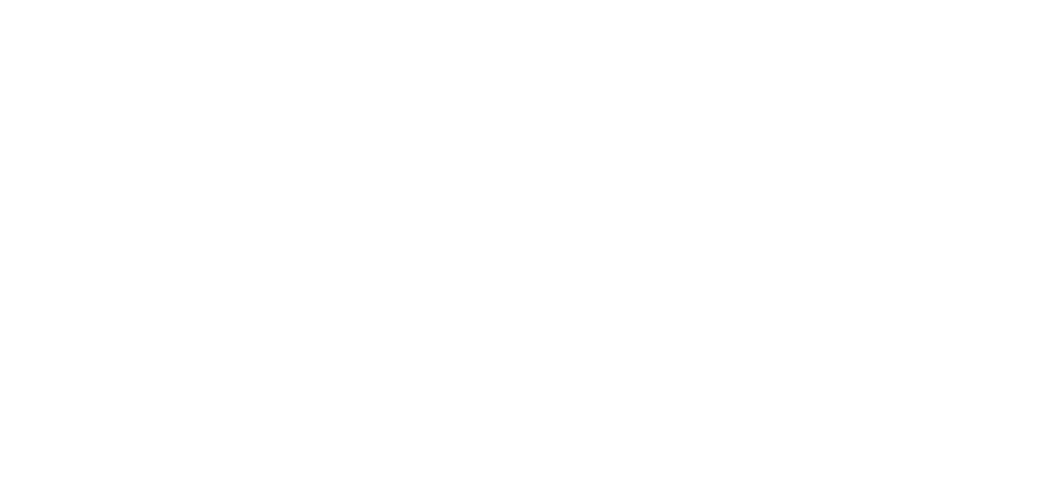
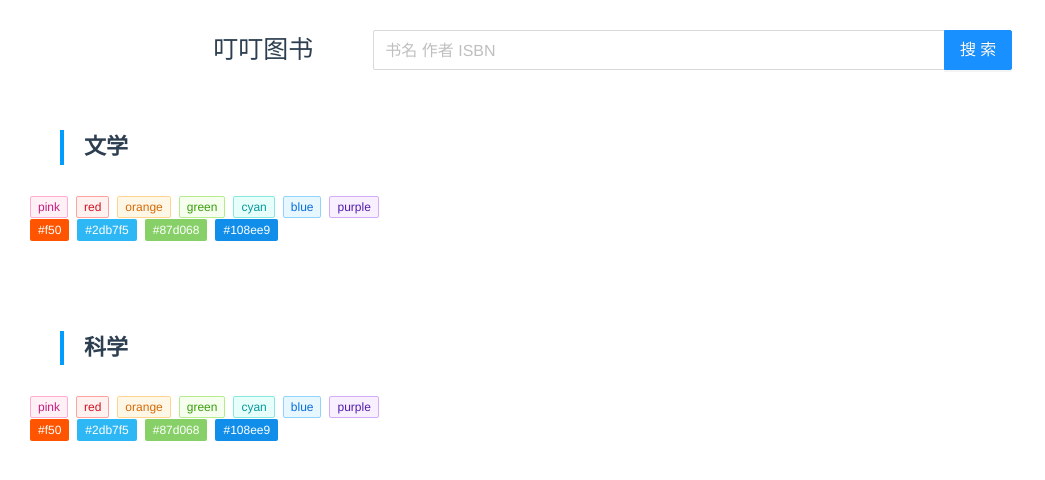
Before and after one commit to tomato-wu/software-engineering-practice, a Vue app: page /#/tagsPage in a window 1280 px wide. Before the commit this address had no page. Shown: the top 480 px of the page, without its empty margins (0-1045 px from the left). Built offline with nearby package versions, Linux system fonts and the light colour scheme.

Commit message:
feat:新增标签页面

```diff
--- a/src/App.vue
+++ b/src/App.vue
@@ -16,7 +16,7 @@
   font-family: Avenir, Helvetica, Arial, sans-serif;
   -webkit-font-smoothing: antialiased;
   -moz-osx-font-smoothing: grayscale;
-  text-align: center;
+  /* text-align: center; */
   color: #2c3e50;
   /* overflow: hidden; */
 }
--- /dev/null
+++ b/src/components/TitleBar.vue
@@ -0,0 +1,25 @@
+<template>
+  <div class="title-bar">{{ title }}</div>
+</template>
+
+<script lang="ts">
+export default {
+  name: 'TitleBar',
+  props: {
+    title: {
+      type: String,
+      default: ''
+    }
+  }
+}
+</script>
+
+<style scoped>
+.title-bar {
+  margin: 20px 0 40px 0;
+  font-size: 22px;
+  font-weight: bold;
+  border-left: 4px solid rgb(0, 157, 255);
+  padding-left: 20px;
+}
+</style>
--- a/src/controllers/login.ts
+++ b/src/controllers/login.ts
@@ -2,6 +2,7 @@
 import { LoginParams, RegistParams } from "./models/user"
 import { API } from "../enum/api"
 import { message } from "ant-design-vue"
+// 页面跳转
 import { useGo } from "../utils/usePage"
 import { PageEnum } from "../enum/pageEnum"
 
--- a/src/router/index.ts
+++ b/src/router/index.ts
@@ -3,7 +3,9 @@
 const routes = [
   { path: '/', component: () => import('../views/Login.vue') },
   { path: '/homePage', component: () => import('../views/HomePage.vue') },
-  { path: '/detail/:id', component:() => import('../views/BookDetail.vue') }
+  { path: '/tagsPage', component: () => import('../views/TagsPage.vue') },
+  { path: '/detail/:id', component: () => import('../views/BookDetail.vue') }
+
 ]
 
 const router = createRouter({
--- /dev/null
+++ b/src/views/TagsPage.vue
@@ -0,0 +1,84 @@
+<template>
+  <!-- 搜索框 -->
+  <a-row class="margin-top-30 searchBox">
+    <a-col :span="3" :offset="4">
+      <span class="logoText">叮叮图书</span>
+    </a-col>
+    <a-col :span="12">
+      <SearchBoxVue />
+    </a-col>
+  </a-row>
+
+  <div class="tagBoxStyle">
+    <TitleBar title="文学" class="titleStyle"></TitleBar>
+    <div>
+      <a-tag color="pink">pink</a-tag>
+      <a-tag color="red">red</a-tag>
+      <a-tag color="orange">orange</a-tag>
+      <a-tag color="green">green</a-tag>
+      <a-tag color="cyan">cyan</a-tag>
+      <a-tag color="blue">blue</a-tag>
+      <a-tag color="purple">purple</a-tag>
+    </div>
+    <div>
+      <a-tag color="#f50">#f50</a-tag>
+      <a-tag color="#2db7f5">#2db7f5</a-tag>
+      <a-tag color="#87d068">#87d068</a-tag>
+      <a-tag color="#108ee9">#108ee9</a-tag>
+    </div>
+  </div>
+
+  <div class="tagBoxStyle">
+    <TitleBar title="科学" class="titleStyle"></TitleBar>
+    <div>
+      <a-tag color="pink">pink</a-tag>
+      <a-tag color="red">red</a-tag>
+      <a-tag color="orange">orange</a-tag>
+      <a-tag color="green">green</a-tag>
+      <a-tag color="cyan">cyan</a-tag>
+      <a-tag color="blue">blue</a-tag>
+      <a-tag color="purple">purple</a-tag>
+    </div>
+    <div>
+      <a-tag color="#f50">#f50</a-tag>
+      <a-tag color="#2db7f5">#2db7f5</a-tag>
+      <a-tag color="#87d068">#87d068</a-tag>
+      <a-tag color="#108ee9">#108ee9</a-tag>
+    </div>
+  </div>
+</template>
+
+<script lang="ts">
+import { defineComponent } from "vue";
+import { Button, Row, Col, Tag } from "ant-design-vue";
+import TitleBar from '../components/TitleBar.vue'
+import SearchBoxVue from "../components/SearchBox.vue";
+
+
+export default defineComponent({
+  components: {
+    "a-button": Button,
+    "a-row": Row,
+    "a-col": Col,
+    'a-tag': Tag,
+    TitleBar,
+    SearchBoxVue
+  },
+  setup() { },
+});
+</script>
+
+<style scoped>
+.titleStyle {
+  margin: 30px;
+}
+.logoText {
+  font-size: 25px;
+}
+.searchBox {
+  margin-top: 30px;
+}
+.tagBoxStyle {
+  padding: 30px;
+}
+</style>
```
Also changed, not shown: ebc529915ae1801ed159d1db3d38d2c.png (deleted).
